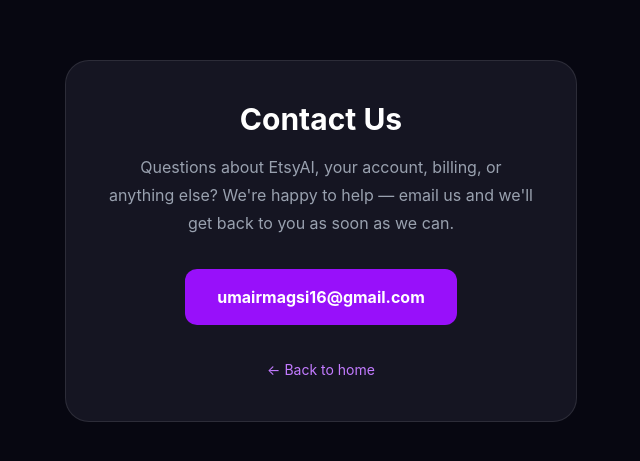
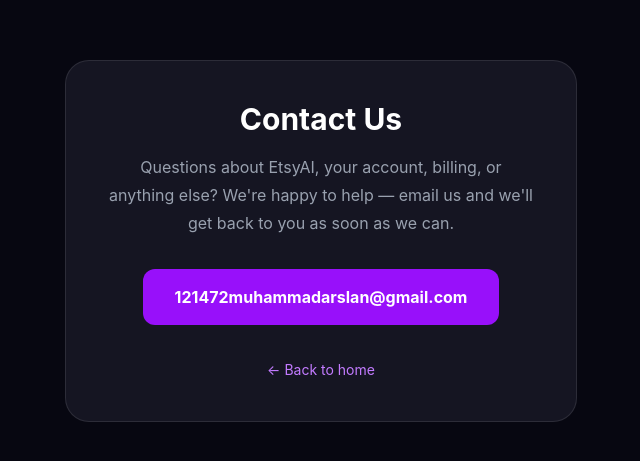
Before and after one commit to etsy-saas-tool/etsy-saas-tool, a Next.js app: page /contact in a window 1280 px wide. Shown: the part 159-620 px from the top of the page, without its empty margins (319-959 px from the left). Built offline with nearby package versions, Linux system fonts and the light colour scheme.

Commit message:
Add live Paddle checkout flow and required legal pages

```diff
--- a/app/contact/page.tsx
+++ b/app/contact/page.tsx
@@ -18,10 +18,10 @@ export default function ContactPage() {
         </p>
 
         <a
-          href="mailto:umairmagsi16@gmail.com"
+          href="mailto:121472muhammadarslan@gmail.com"
           className="inline-block mt-8 bg-purple-600 hover:bg-purple-700 px-8 py-4 rounded-xl font-bold"
         >
-          umairmagsi16@gmail.com
+          121472muhammadarslan@gmail.com
         </a>
 
         <div className="mt-8">
--- a/app/privacy/page.tsx
+++ b/app/privacy/page.tsx
@@ -129,8 +129,8 @@ export default function PrivacyPage() {
             <h2 className="text-xl font-bold text-white">10. Contact</h2>
             <p className="mt-3">
               Questions about this Policy or your data? Email{" "}
-              <a href="mailto:umairmagsi16@gmail.com" className="text-purple-400 underline">
-                umairmagsi16@gmail.com
+              <a href="mailto:121472muhammadarslan@gmail.com" className="text-purple-400 underline">
+                121472muhammadarslan@gmail.com
               </a>
               .
             </p>
--- a/app/refund-policy/page.tsx
+++ b/app/refund-policy/page.tsx
@@ -60,8 +60,8 @@ export default function RefundPolicyPage() {
             <h2 className="text-xl font-bold text-white">Requesting a Refund</h2>
             <p className="mt-3">
               Email{" "}
-              <a href="mailto:umairmagsi16@gmail.com" className="text-purple-400 underline">
-                umairmagsi16@gmail.com
+              <a href="mailto:121472muhammadarslan@gmail.com" className="text-purple-400 underline">
+                121472muhammadarslan@gmail.com
               </a>{" "}
               with the email address on your account, and we&apos;ll take care of it.
             </p>
--- a/app/terms/page.tsx
+++ b/app/terms/page.tsx
@@ -136,8 +136,8 @@ export default function TermsPage() {
             <h2 className="text-xl font-bold text-white">11. Contact</h2>
             <p className="mt-3">
               Questions about these Terms? Reach us at{" "}
-              <a href="mailto:umairmagsi16@gmail.com" className="text-purple-400 underline">
-                umairmagsi16@gmail.com
+              <a href="mailto:121472muhammadarslan@gmail.com" className="text-purple-400 underline">
+                121472muhammadarslan@gmail.com
               </a>
               .
             </p>
```
